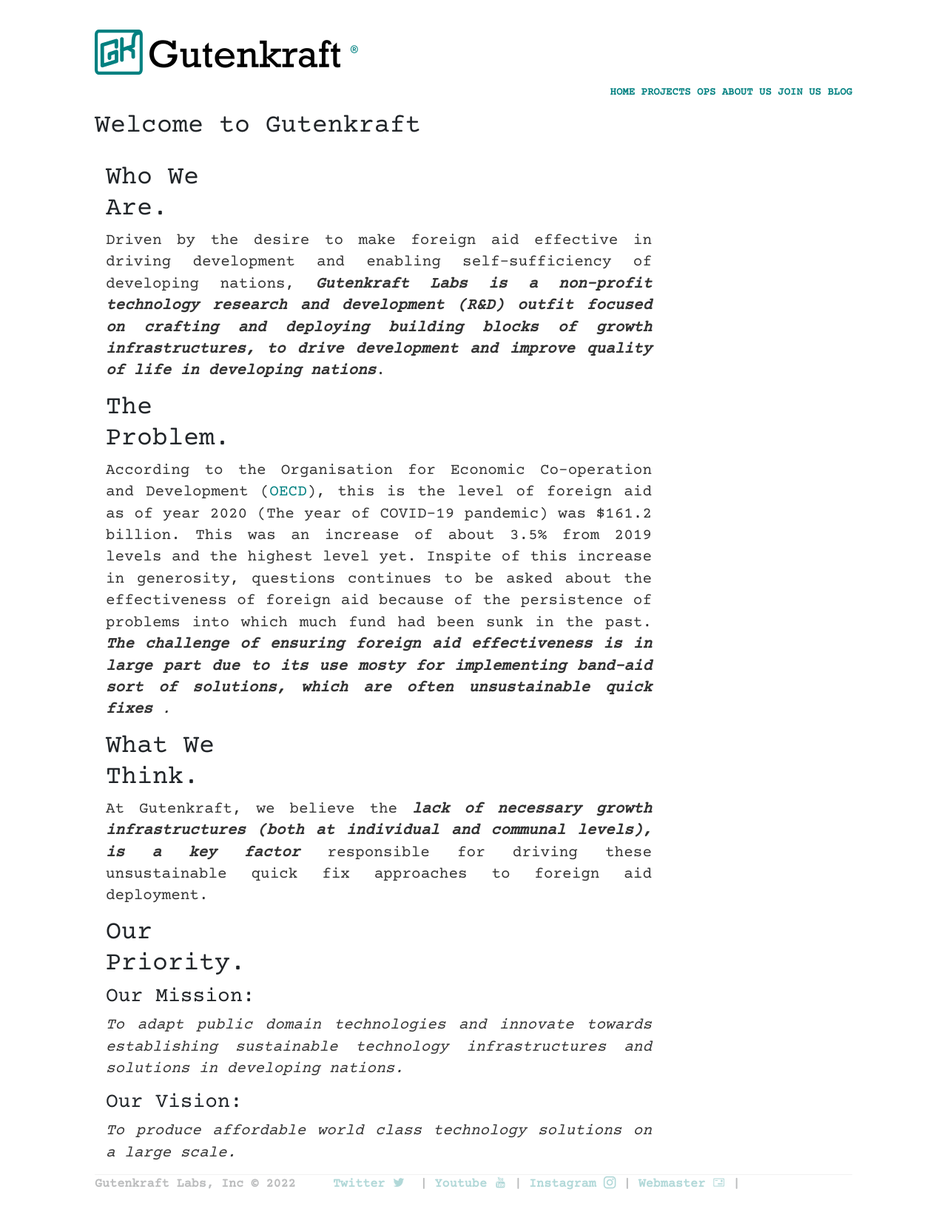
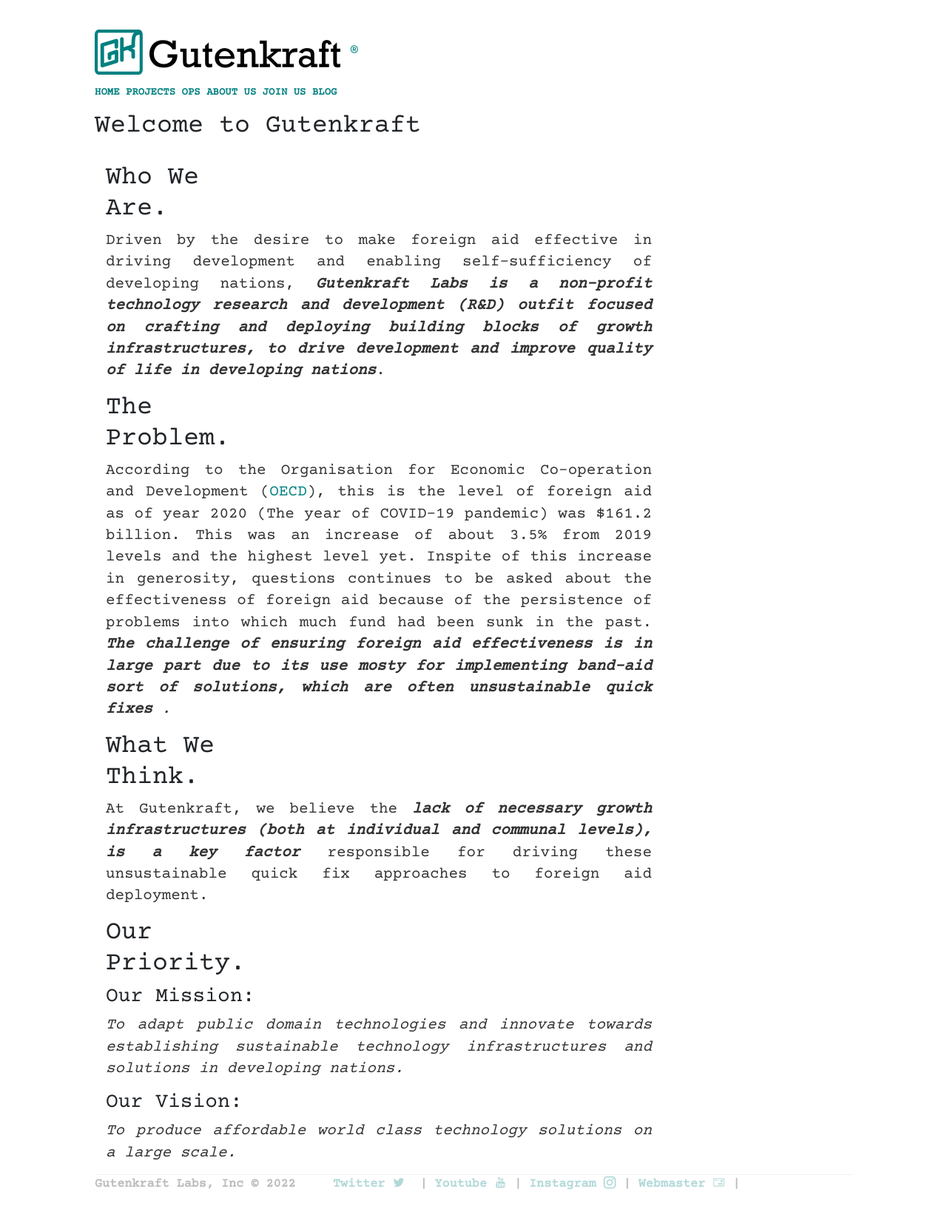
Before and after one commit to oferonmi/datafilik.github.io, a Jekyll site: the page built from index.html, in a window 1280 px wide. Shown: the whole page at 74% size. Built offline with Jekyll 4.4.1, drawn with Linux system fonts in a browser that asks for light colours; some web fonts are replaced.

Commit message:
header nav css edited

```diff
--- a/css/main.css
+++ b/css/main.css
@@ -36,7 +36,7 @@
 }
 
 nav.header-menu {
-    text-align: right;
+    /* text-align: right; */
     vertical-align: middle;
 }
 
```
